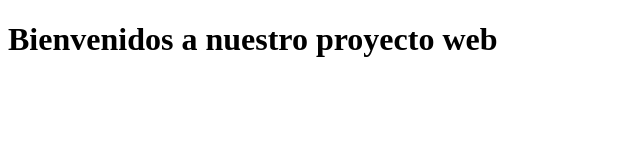
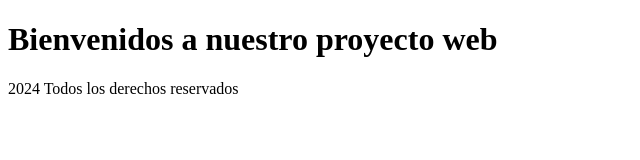
Before and after one commit to morfi02/proyectos-web, a plain HTML site: page index.html in a window 1280 px wide. Shown: the whole page, without its empty margins (0-640 px from the left). Drawn offline with Linux system fonts and the light colour scheme.

Commit message:
Añadir seccion de pie de pagina

```diff
--- a/index.html
+++ b/index.html
@@ -8,4 +8,7 @@
 <body>
     <h1>Bienvenidos a nuestro proyecto web</h1>
 </body>
+<footer>
+    <p> 2024 Todos los derechos reservados</p>
+</footer>
 </html>
```
